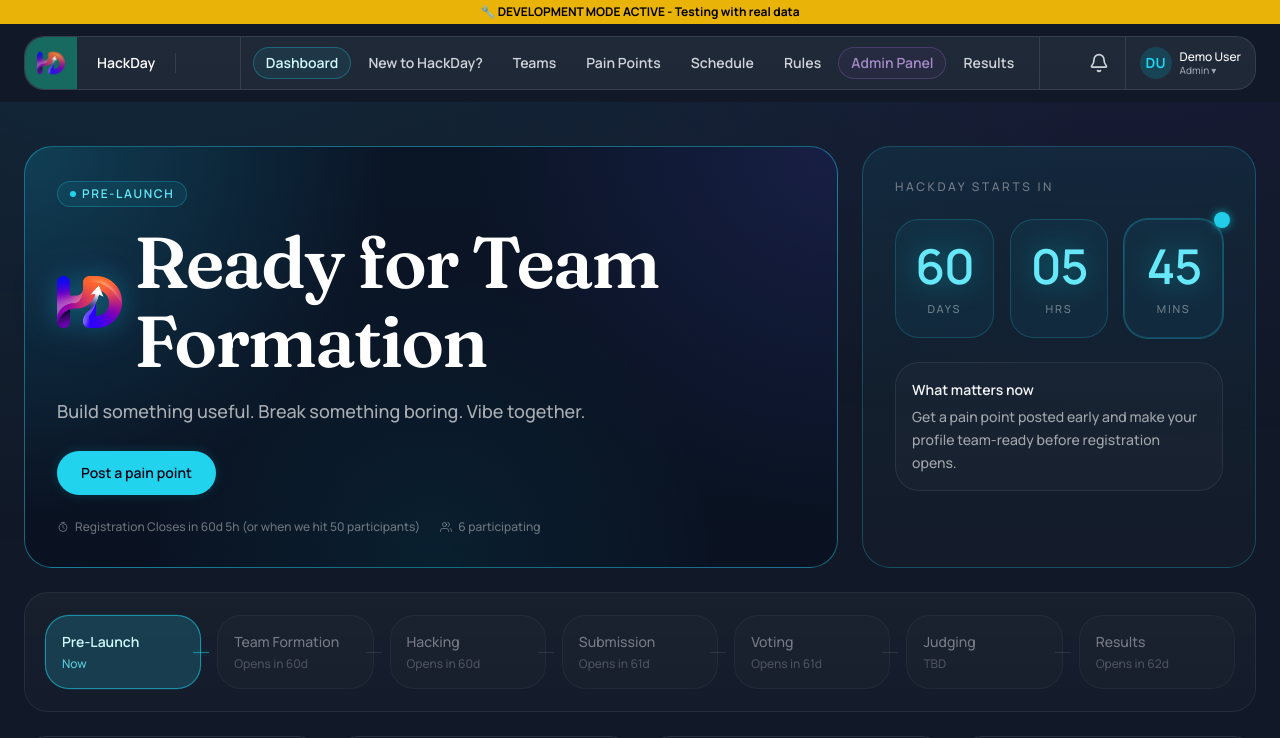
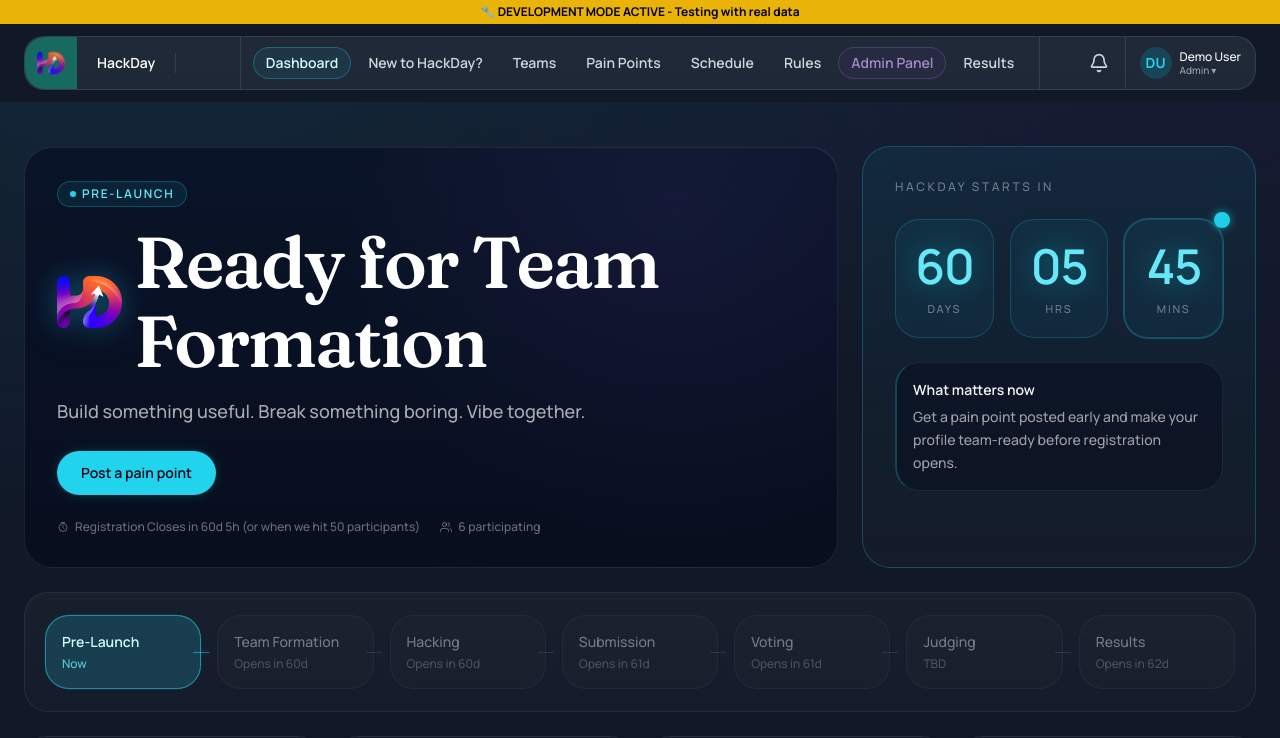
Before and after one commit to nickfine/hackcentral, a React (Vite) app in the folder forge-native/static/runtime-frontend/: page / in a window 1280 px wide. Shown: the top 738 px of the page. Built offline with nearby package versions, Linux system fonts and the light colour scheme.

Commit message:
fix: clean up hero card visual — subtle border, dark background, no outer glow
Removes the overly bright cyan border, cyan background radial, and
directional box shadow from the hero card to match the reference design.
Bumps APP_VERSION to 1.2.170.

```diff
--- a/forge-native/static/runtime-frontend/src/components/dashboard/EditorialHeroCard.jsx
+++ b/forge-native/static/runtime-frontend/src/components/dashboard/EditorialHeroCard.jsx
@@ -47,8 +47,8 @@ function EditorialCountdown({ scheduleMilestones }) {
 
   if (!tiles) {
     return (
-      <div className="mt-6 rounded-2xl border border-cyan-400/20 bg-cyan-400/[0.06] p-4 text-center">
-        <div className="text-sm font-medium text-cyan-300">
+      <div className="mt-6 rounded-full border border-cyan-400/35 bg-cyan-400/[0.10] px-5 py-2.5 text-center">
+        <div className="text-sm font-semibold text-cyan-300">
           {firstMilestone
             ? firstMilestone.title.replace(/\s+opens?$/i, ' is now open')
             : 'Loading schedule…'}
@@ -94,8 +94,12 @@ export default function EditorialHeroCard({ scheduleMilestones, children }) {
     <section className="grid gap-6 lg:grid-cols-[1.55fr_0.75fr]" data-testid="dashboard-row1-status-card">
       {/* Left: editorial hero content */}
       <div
-        className="rounded-[28px] border border-cyan-400/45 p-8 shadow-[var(--cyan-electric-glow-subtle),var(--cyan-electric-inner-edge-strong),var(--card-inner-edge-bottom),var(--hero-depth),0_0_0_1px_rgba(0,255,255,0.12)]"
-        style={{ background: 'radial-gradient(circle at top left, rgba(40,210,255,0.22), transparent 40%), radial-gradient(circle at top right, rgba(106,91,255,0.14), transparent 40%), radial-gradient(ellipse at bottom center, rgba(0,245,255,0.06), transparent 50%), linear-gradient(180deg,#0a1526,#0a1222)' }}
+        className="relative rounded-[28px] border border-white/[0.08] p-8"
+        style={{
+          background: 'radial-gradient(circle at 80% 15%, rgba(139,92,246,0.08), transparent 45%), linear-gradient(180deg, #0a1428 0%, #070e1e 100%)',
+          boxShadow: 'inset 0 1px 0 rgba(255, 255, 255, 0.08)',
+          overflow: 'hidden'
+        }}
         data-testid="dashboard-hero-card"
       >
         {children}
@@ -105,7 +109,7 @@ export default function EditorialHeroCard({ scheduleMilestones, children }) {
       <div className="rounded-[28px] border border-cyan-400/25 bg-[linear-gradient(180deg,rgba(0,245,255,0.06)_0%,rgba(255,255,255,0.015)_100%)] p-8 shadow-[var(--cyan-electric-glow-subtle),var(--card-inner-edge),var(--card-inner-edge-bottom),var(--card-depth-subtle)]">
         <div className="text-xs uppercase tracking-[0.22em] text-white/40">HackDay starts in</div>
         <EditorialCountdown scheduleMilestones={scheduleMilestones} />
-        <div className="mt-6 rounded-2xl border border-white/[0.07] bg-white/[0.025] p-4 text-sm leading-relaxed text-white/60">
+        <div className="mt-6 rounded-2xl border border-white/[0.07] border-l-2 border-l-cyan-400/25 bg-[rgba(10,18,34,0.60)] p-4 text-sm leading-relaxed text-white/60">
           <div className="font-semibold text-white/95">What matters now</div>
           <div className="mt-1">
             Get a pain point posted early and make your profile team-ready before registration opens.
--- a/forge-native/static/runtime-frontend/src/data/constants.js
+++ b/forge-native/static/runtime-frontend/src/data/constants.js
@@ -4,7 +4,7 @@
  */
 
 // Bump this when deploying to help bust Atlassian CDN cache (see LEARNINGS_CURSOR.md)
-export const APP_VERSION = '1.2.169';
+export const APP_VERSION = '1.2.170';
 
 // Demo event ID - shared with HD26AI for unified demo data
 export const DEMO_EVENT_ID = 'demo-event-2026';
```
